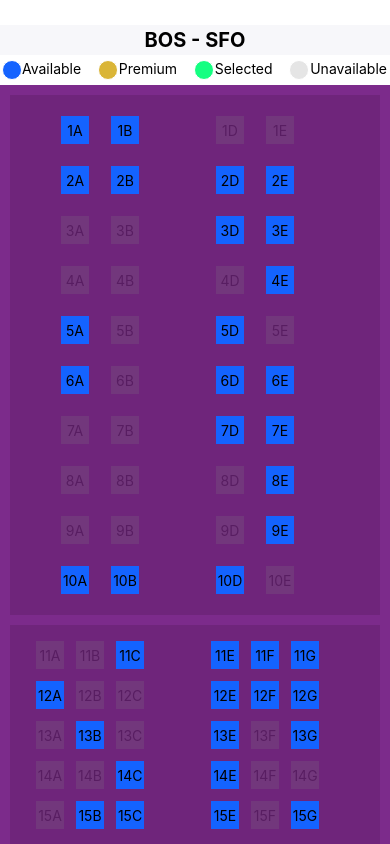
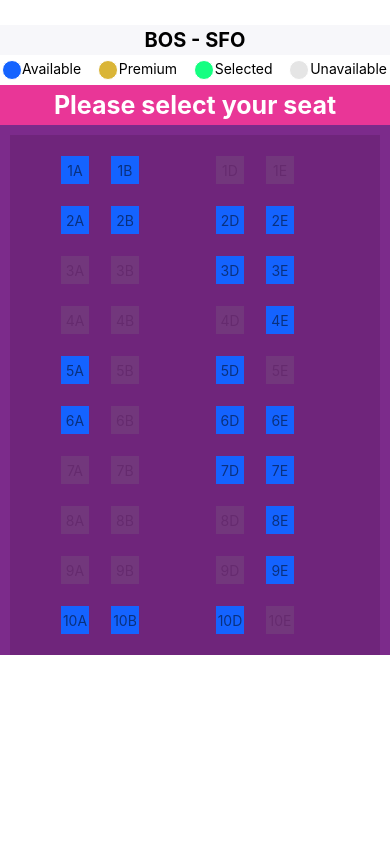
Before and after one commit to cdelsoin/FlightSeatsRN, a React Native app: screen / in a window 390 px wide. Shown: the top 844 px of the page. Built offline with nearby package versions, Linux system fonts and the light colour scheme.

Commit message:
create SeatSelectionComponent to manage data between seat chart and msg banner For First Class - selected seat is persisted in sibling components gave seats unique ids

```diff
--- a/App.js
+++ b/App.js
@@ -5,35 +5,37 @@ import Seats from './seats.json';
 class Seat extends React.Component {
   constructor(props) {
     super(props)
-    this.state = {
-      selected: false
-    }
+    this.handleSeatChange = this.handleSeatChange.bind(this)
   }
 
-  _onPressButton(props) {
-    if (this.props.seat.occupied) {
-      return
+  isCurrentSeatSelected() {
+    if (this.props.seat === this.props.selectedSeat) return true
+  }
+
+  handleSeatChange(seat){
+    if (this.props.seat.occupied) return
+    if (this.isCurrentSeatSelected()) {
+      this.props.handleSeatChange({})
     } else {
-      this.setState({
-        selected: !this.state.selected
-      })
+
+      this.props.handleSeatChange(this.props.seat)
     }
   }
 
   render(props) {
     return (
       <TouchableHighlight
-        onPress={this._onPressButton.bind(this)}
+        onPress={this.handleSeatChange.bind(this)}
         style={[
           styles.seat,
           this.props.firstClass && styles.firstClassSeat,
           this.props.businessClass && styles.businessClassSeat,
           this.props.economyClass && styles.economyClassSeat,
           this.props.seat.premium && styles.premiumSeat,
-          this.state.selected && styles.selectedSeat,
+          this.isCurrentSeatSelected() && styles.selectedSeat,
           this.props.seat.occupied && styles.occupiedSeat,
         ]}>
-        <Text style={[{color: '#000'}, this.props.seat.premium && {color: '#000'}]}>{this.props.seat.row}{this.props.seat.seat}</Text>
+        <Text style={[{color: '#000', opacity: 0.5}]}>{this.props.seat.seatID}</Text>
       </TouchableHighlight>
     )
   }
@@ -73,17 +75,39 @@ class AisleSeat extends React.Component {
           this.state.selected && styles.selectedSeat,
           this.props.seat.occupied && styles.occupiedSeat,
         ]}>
-        <Text style={[{color: '#000'}, this.props.seat.premium && {color: '#000'}]}>{this.props.seat.row}{this.props.seat.seat}</Text>
+        <Text style={[{color: '#000', opacity: 0.5}]}>{this.props.seat.row}{this.props.seat.seat}</Text>
       </TouchableHighlight>
     )
   }
 }
 
 class FirstClassSection extends React.Component {
+  constructor(props) {
+    super(props)
+    this.handleSeatChange = this.handleSeatChange.bind(this)
+  }
+
+  handleSeatChange(seat) {
+    this.props.handleSeatChange(seat)
+  }
+
   render(props){
+
+    const selectedSeat = this.props.selectedSeat
+    const handleSeatChange = this.props.handleSeatChange
+
+    const firstClassSeats = this.props.firstClass.map(function(seat, index){
+      seat.seatID = seat.row + seat.seat
+      if (seat.seat === "B") {
+        return <AisleSeat key={index} seat={seat} selectedSeat={selectedSeat} handleSeatChange={handleSeatChange} firstClass={true}/>
+      } else {
+        return <Seat key={index} seat={seat} selectedSeat={selectedSeat} handleSeatChange={handleSeatChange} firstClass={true}/>
+      }
+    })
+
     return (
       <View style={styles.firstClassContainer}>
-        {this.props.firstClassSeats}
+        {firstClassSeats}
       </View>
     )
   }
@@ -109,34 +133,21 @@ class EconomyClassSection extends React.Component {
   }
 }
 
-class SeatLegend extends React.Component {
-  render(props){
-    return (
-      <View style={styles.seatLegendContainer}>
-        <View style={styles.seatDefinition}>
-          <View style={styles.legendSeatAvailable}></View>
-          <Text>Available</Text>
-        </View>
-        <View style={styles.seatDefinition}>
-          <View style={styles.legendSeatPremium}></View>
-          <Text>Premium</Text>
-        </View>
-        <View style={styles.seatDefinition}>
-          <View style={styles.legendSeatSelected}></View>
-          <Text>Selected</Text>
-        </View>
-        <View style={styles.seatDefinition}>
-          <View style={styles.legendSeatUnavailable}></View>
-          <Text>Unavailable</Text>
-        </View>
-      </View>
-    )
+class SeatSelectionComponent extends React.Component {
+  constructor(props) {
+    super(props)
+    this.handleSeatChange = this.handleSeatChange.bind(this)
+    this.state = {
+      selectedSeat: {}
+    }
   }
-}
 
+  handleSeatChange(selectedSeat){
+    this.setState({})
+    this.setState({selectedSeat})
+  }
 
-export default class App extends React.Component {
-  render() {
+  render(props) {
 
     const seatData = Seats
     const firstClass = []
@@ -144,7 +155,6 @@ export default class App extends React.Component {
     const economyClass = []
 
     seatData.forEach(function(seat){
-      seat.selected = false
       switch (seat.class) {
         case 'First':
           firstClass.push(seat)
@@ -209,36 +219,78 @@ export default class App extends React.Component {
       }
     })
 
-    const firstClassSeats = firstClass.map(function(seat, index){
-      if (seat.seat === "B") {
-        return <AisleSeat key={index} seat={seat} firstClass={true}/>
+    const businessClassSeats = businessClass.map(function(seat, index){
+      let seatID = seat.row + seat.seat
+      if (seat.seat === "C") {
+        return <AisleSeat key={index} seat={seat} seatID={seatID} businessClass={true}/>
       } else {
-        return <Seat key={index} seat={seat} firstClass={true}/>
-      }
-    })
-
-    const businessClassSeats = businessClass.map(function(seat, index){
-      if (seat.seat === "C") {
-        return <AisleSeat key={index} seat={seat} businessClass={true}/>
-      } else {
-        return <Seat key={index} seat={seat} businessClass={true}/>
+        return <Seat key={index} seat={seat} seatID={seatID} businessClass={true}/>
       }
     })
 
     const economyClassSeats = economyClass.map(function(seat, index){
+      let seatID = seat.row + seat.seat
       if (seat.seat === "B") {
-        return <AisleSeat key={index} seat={seat} economyClass={true}/>
+        return <AisleSeat key={index} seat={seat} seatID={seatID} economyClass={true}/>
       } else if (seat.seat === "G"){
-        return <AisleSeat key={index} seat={seat} economyClass={true}/>
+        return <AisleSeat key={index} seat={seat} seatID={seatID} economyClass={true}/>
       } else {
-        return <Seat key={index} seat={seat} economyClass={true}/>
+        return <Seat key={index} seat={seat} seatID={seatID} economyClass={true}/>
       }
     })
 
+
+    // <BusinessClassSection  selectedSeat={this.state.selectedSeat} handleSeatChange={this.handleSeatChange} businessClassSeats={businessClassSeats}/>
+    // <EconomyClassSection  selectedSeat={this.state.selectedSeat} handleSeatChange={this.handleSeatChange} economyClassSeats={economyClassSeats}/>
     return (
-      // <FirstClassSection firstClassSeats={firstClassSeats}/>
-      // <BusinessClassSection businessClassSeats={businessClassSeats}/>
-      // <EconomyClassSection economyClassSeats={economyClassSeats}/>
+      <View style={{flex:1}}>
+        <View style={styles.pleaseSelectContainer}>
+          { this.state.selectedSeat.seat &&
+            <Text style={{fontWeight: 'bold',fontSize: 25, color:'#fff'}}>{this.state.selectedSeat.row}{this.state.selectedSeat.seat}</Text>
+          }
+
+          { !this.state.selectedSeat.seat &&
+            <Text style={{fontWeight: 'bold',fontSize: 25, color:'#fff'}}>Please select your seat</Text>
+          }
+        </View>
+        <ScrollView contentContainerStyle={styles.seatSelectionContainer}>
+          <FirstClassSection  selectedSeat={this.state.selectedSeat} handleSeatChange={this.handleSeatChange} firstClass={firstClass}/>
+        </ScrollView>
+      </View>
+    )
+  }
+}
+
+class SeatLegend extends React.Component {
+  render(props){
+    return (
+      <View style={styles.seatLegendContainer}>
+        <View style={styles.seatDefinition}>
+          <View style={styles.legendSeatAvailable}></View>
+          <Text>Available</Text>
+        </View>
+        <View style={styles.seatDefinition}>
+          <View style={styles.legendSeatPremium}></View>
+          <Text>Premium</Text>
+        </View>
+        <View style={styles.seatDefinition}>
+          <View style={styles.legendSeatSelected}></View>
+          <Text>Selected</Text>
+        </View>
+        <View style={styles.seatDefinition}>
+          <View style={styles.legendSeatUnavailable}></View>
+          <Text>Unavailable</Text>
+        </View>
+      </View>
+    )
+  }
+}
+
+
+export default class App extends React.Component {
+  render() {
+
+    return (
       <View style={styles.appContainer} >
         <View style={styles.locationContentContainer}>
           <Text style={{fontWeight:'bold', fontSize:20}}>BOS - SFO</Text>
@@ -246,15 +298,7 @@ export default class App extends React.Component {
         <View style={styles.legendContentContainer}>
           <SeatLegend/>
         </View>
-        <ScrollView contentContainerStyle={styles.contentContainer}>
-          <FirstClassSection firstClassSeats={firstClassSeats}/>
-          <BusinessClassSection businessClassSeats={businessClassSeats}/>
-          <EconomyClassSection economyClassSeats={economyClassSeats}/>
-        </ScrollView>
-        <View style={styles.pleaseSelectContainer}>
-          <Text style={{fontWeight: 'bold',fontSize: 25, color:'#fff'}}>Please select your seat</Text>
-        </View>
-
+        <SeatSelectionComponent />
       </View>
     );
   }
@@ -263,7 +307,8 @@ export default class App extends React.Component {
 const styles = StyleSheet.create({
   appContainer: {
     flexDirection: 'column',
-    flexWrap: 'wrap',
+    flexWrap: 'nowrap',
+    flex: 1,
   },
   legendContentContainer: {
     backgroundColor: '#fff',
@@ -275,7 +320,7 @@ const styles = StyleSheet.create({
   },
   pleaseSelectContainer: {
     backgroundColor: '#e93697',
-    height: 50,
+    height: 40,
     alignItems: 'center',
     justifyContent:'center'
   },
@@ -286,11 +331,12 @@ const styles = StyleSheet.create({
     alignItems: 'center',
     justifyContent:'center'
   },
-  contentContainer: {
+  seatSelectionContainer: {
     // flex: 1,
     // alignItems: 'stretch',
     backgroundColor: '#7c2b8b',
     flexDirection: 'column',
+    flexWrap: 'wrap'
     // overflow: 'scroll'
   },
 
@@ -342,7 +388,10 @@ const styles = StyleSheet.create({
     margin: 10
   },
   businessClassSeat: {
-    margin: 5
+    marginTop: 8,
+    marginBottom: 8,
+    marginLeft: 5,
+    marginRight: 5
   },
   economyClassSeat: {
     margin:3
```
